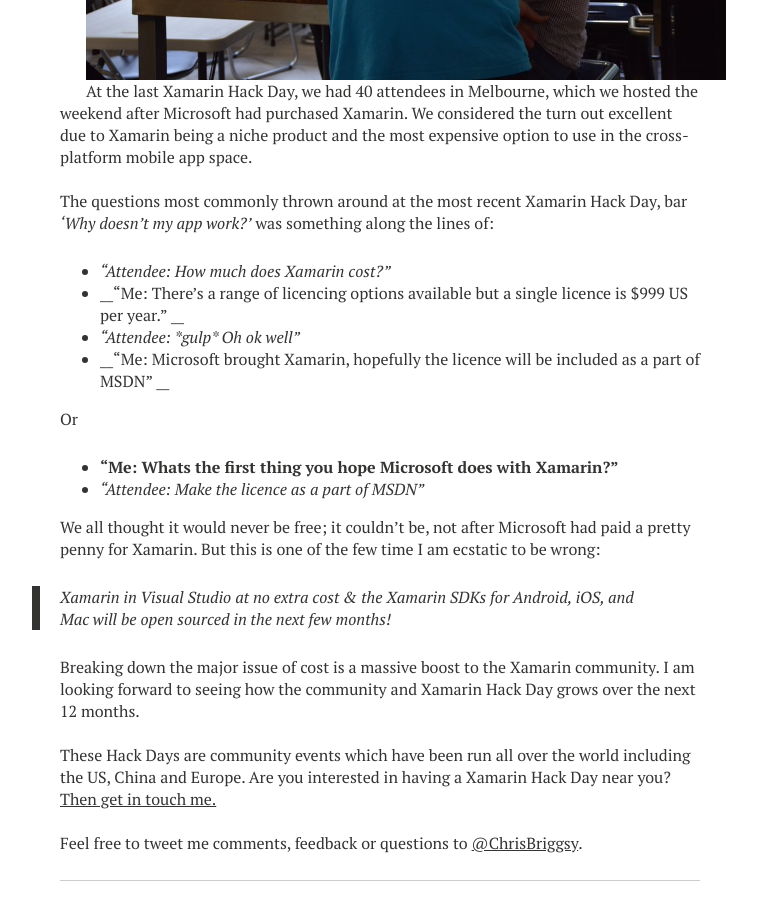
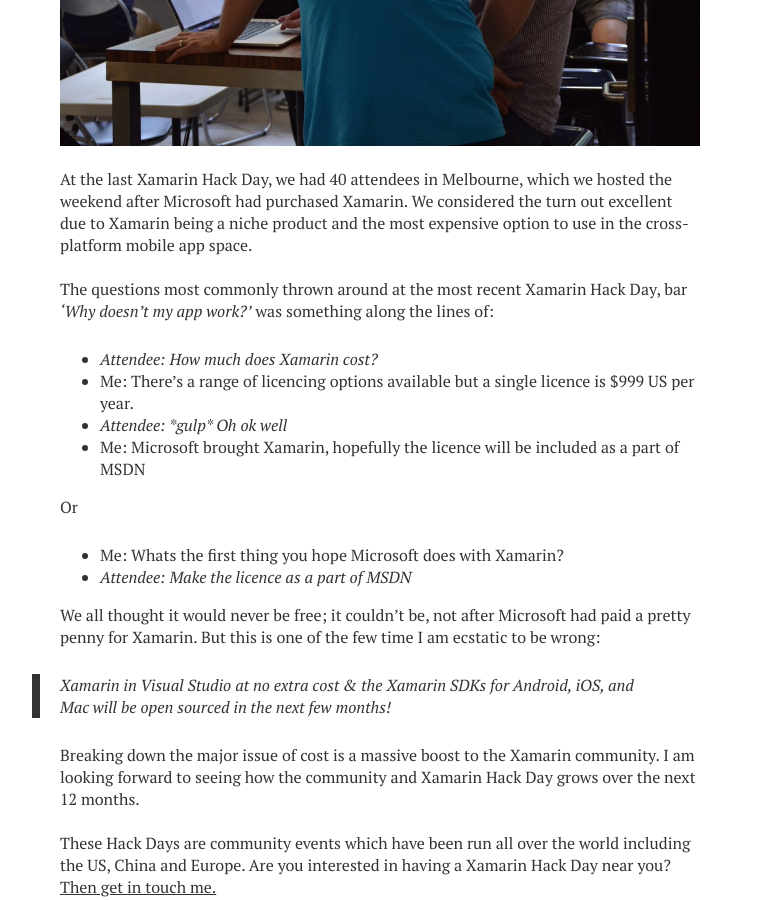
Before and after one commit to Briggsc28/briggsc28.github.io, a Jekyll site: the page built from _posts/2016-04-01-Xamarin-Free.md, in a window 1280 px wide and 900 px high, scrolled down 1037 px. Shown: the whole window, without its empty margins (260-1017 px from the left). Built offline with Jekyll 4.4.1, drawn with Linux system fonts in a browser that asks for light colours; nearby versions of some CDN libraries; some of the changed lines change nothing that is shown.

Commit message:
Update 2016-04-01-Xamarin-Free.md

```diff
--- a/_posts/2016-04-01-Xamarin-Free.md
+++ b/_posts/2016-04-01-Xamarin-Free.md
@@ -16,21 +16,17 @@
 
 <iframe width="560" height="315" src="https://www.youtube.com/embed/S6iUXptxhGs" frameborder="0" allowfullscreen></iframe>
 
-In the afternoon, they fire up their computers and code an app in groups with the experts on hand, ready to unblock them.
+<br><br>In the afternoon, they fire up their computers and code an app in groups with the experts on hand, ready to unblock them.<br><br>![With the experts on hand, ready to unblock them.](/images/ExpertsOnHand.jpg)<br><br>At the last Xamarin Hack Day, we had 40 attendees in Melbourne, which we hosted the weekend after Microsoft had purchased Xamarin. We considered the turn out excellent due to Xamarin being a niche product and the most expensive option to use in the cross-platform mobile app space. <br><br>The questions most commonly thrown around at the most recent Xamarin Hack Day, bar _'Why doesn't my app work?'_ was something along the lines of:
 
-![With the experts on hand, ready to unblock them.](/images/ExpertsOnHand.jpg)
-
-At the last Xamarin Hack Day, we had 40 attendees in Melbourne, which we hosted the weekend after Microsoft had purchased Xamarin. We considered the turn out excellent due to Xamarin being a niche product and the most expensive option to use in the cross-platform mobile app space. <br><br>The questions most commonly thrown around at the most recent Xamarin Hack Day, bar _'Why doesn't my app work?'_ was something along the lines of:
-
-* _"Attendee: How much does Xamarin cost?"_
-* __"Me: There's a range of licencing options available but a single licence is $999 US per year." __
-* _"Attendee: *gulp* Oh ok well"_
-* __"Me: Microsoft brought Xamarin, hopefully the licence will be included as a part of MSDN" __
+* _Attendee: How much does Xamarin cost?_
+* Me: There's a range of licencing options available but a single licence is $999 US per year.
+* _Attendee: *gulp* Oh ok well_
+* Me: Microsoft brought Xamarin, hopefully the licence will be included as a part of MSDN
 
 Or
 
-* __"Me:  Whats the first thing you hope Microsoft does with Xamarin?"__
-* _"Attendee: Make the licence as a part of MSDN"_
+* Me:  Whats the first thing you hope Microsoft does with Xamarin?
+* _Attendee: Make the licence as a part of MSDN_
 
 We all thought it would never be free; it couldn't be, not after Microsoft had paid a pretty penny for Xamarin. But this is one of the few time I am ecstatic to be wrong:
 
```
